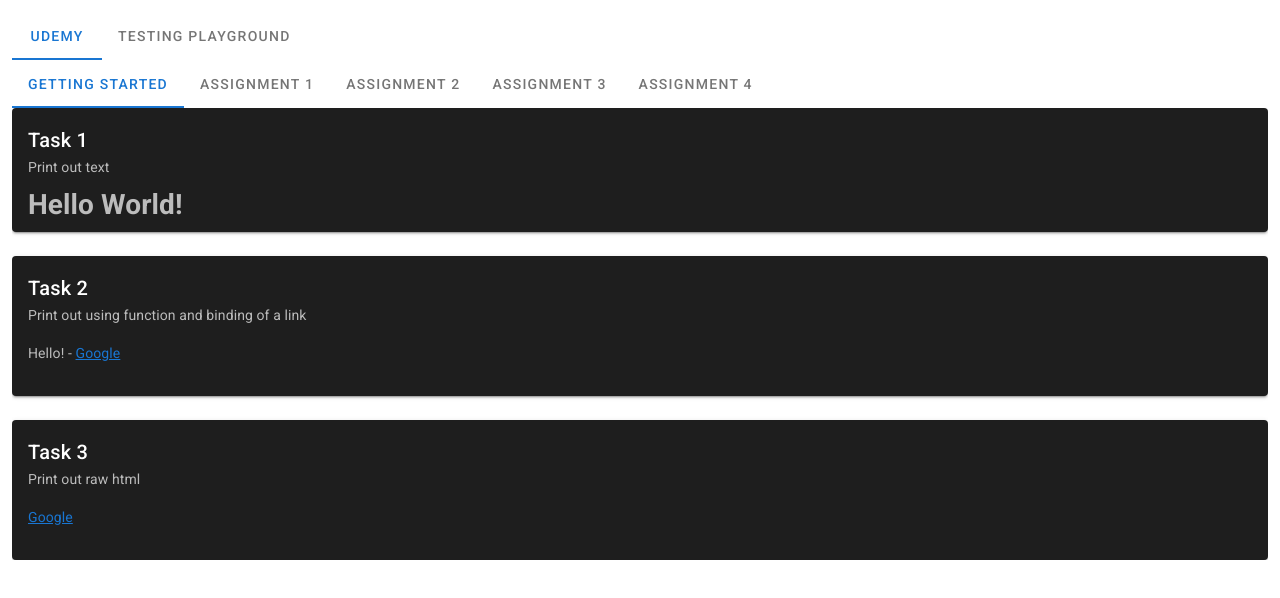
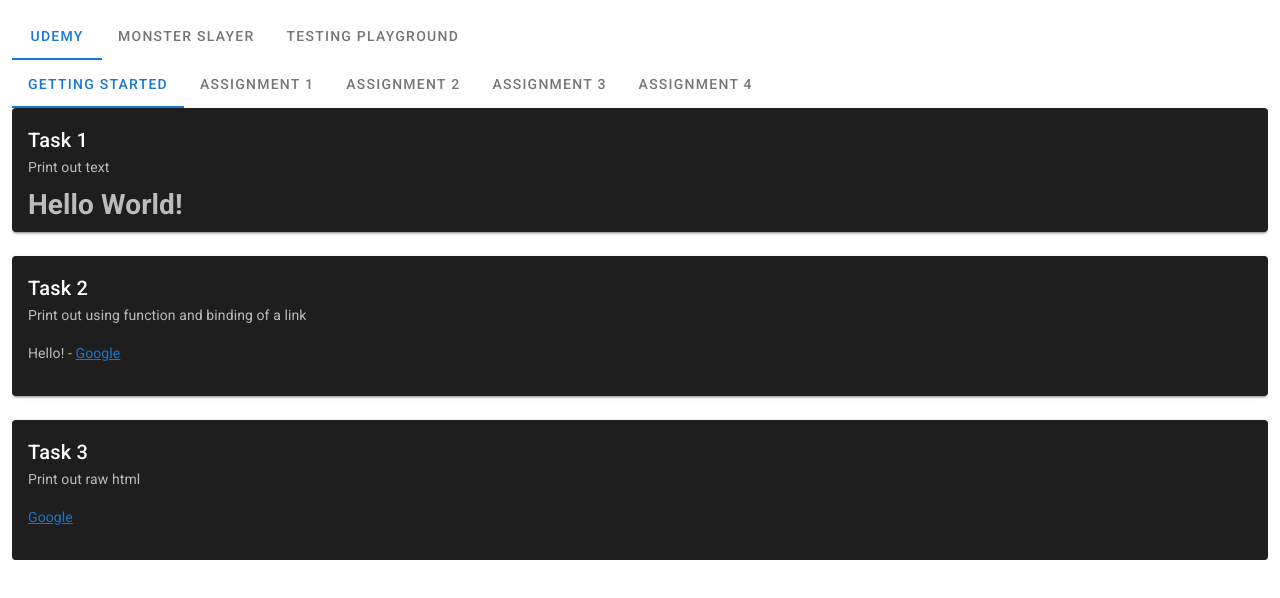
Before and after one commit to ChocoMilkTea/vue-app-udemy, a Vue app: page / in a window 1280 px wide. Shown: the top 598 px of the page. Built offline with nearby package versions, Linux system fonts and the light colour scheme.

Commit message:
End of assignment for now

```diff
--- a/src/App.vue
+++ b/src/App.vue
@@ -26,6 +26,10 @@
                   <Assignment4/>
                 </v-tab-item>
             </v-tabs>
+          </v-tab-item>
+        <v-tab>Monster Slayer</v-tab>
+          <v-tab-item>
+
           </v-tab-item>
         <v-tab>Testing Playground</v-tab>
           <v-tab-item>
```
